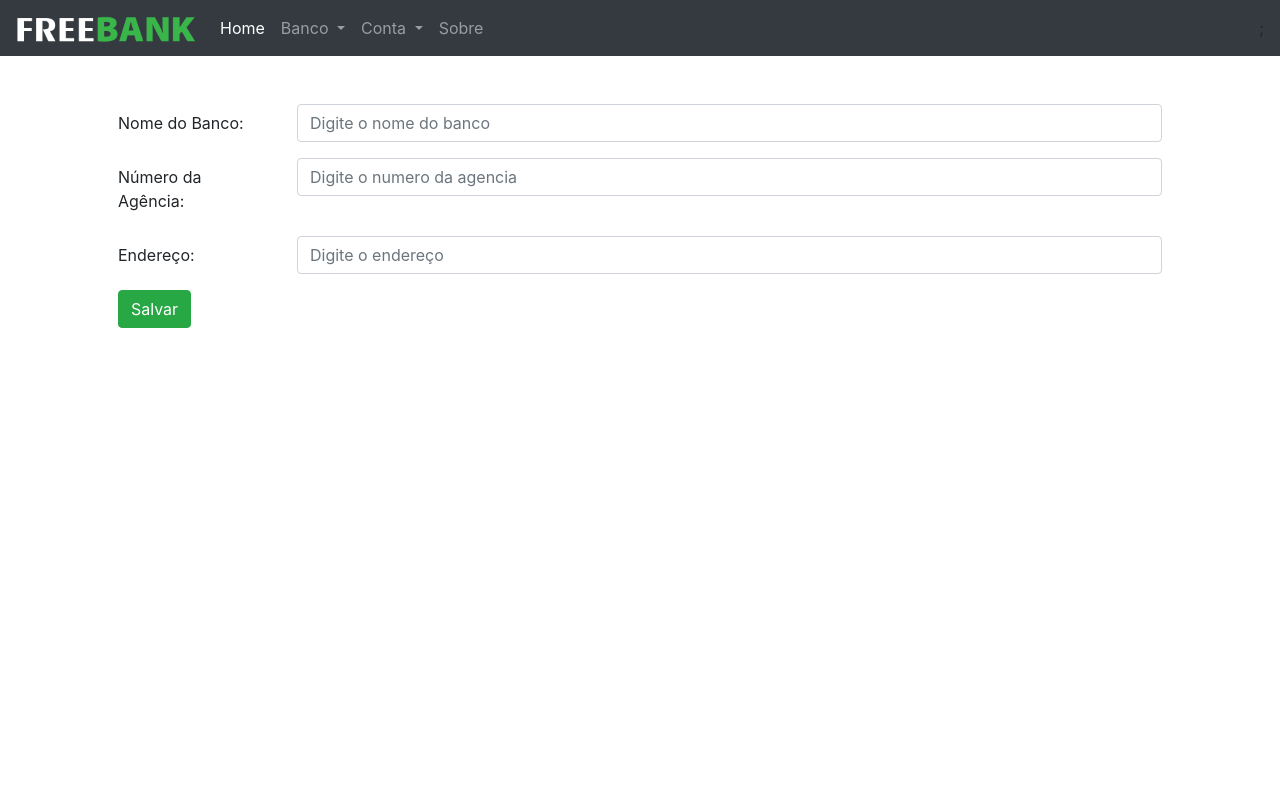
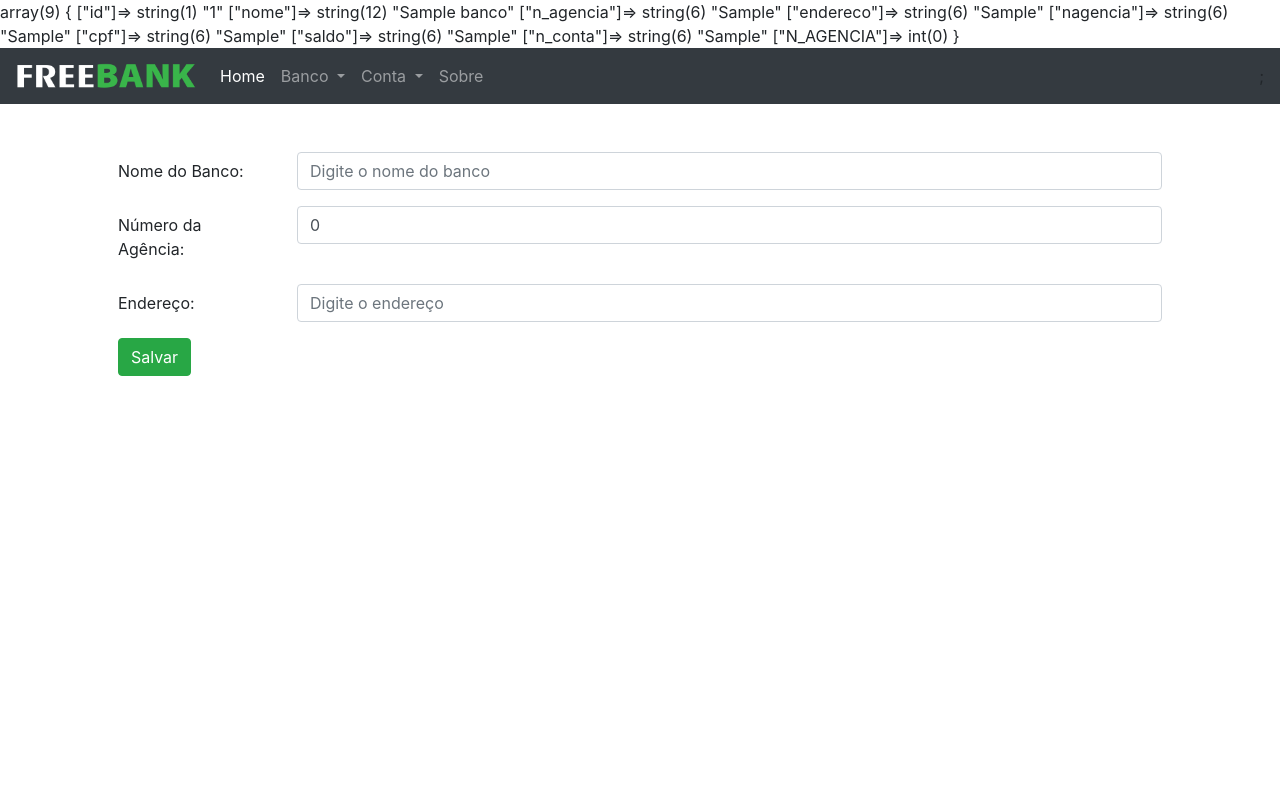
Before and after one commit to nunesdelfino/pp-2va, a PHP site: page /banco/editar.php?id=1 in a window 1280 px wide. Run offline with PHP 8.4, Linux system fonts and the light colour scheme; tables that the repository leaves empty or names only in its code hold one stand-in row (values such as "Sample post"); data that the repository does not hold is empty.

Commit message:
Correcao-criar -banco

```diff
--- a/banco/banco.php
+++ b/banco/banco.php
@@ -56,10 +56,12 @@ function buscar_banco_nome($conn, $nome){
 //e os dados a serem salvos ($dados)
 function salvar_banco($conn, $dados){
 
+    var_dump($dados);
+
     // Verificação se existe não estiver vazio
     // armazena o valor na variável
-    if(isset($dados['Nome'])){
-        $nome = $dados['Nome'];
+    if(isset($dados['nome'])){
+        $nome = $dados['nome'];
     }
 
     if(isset($dados['NAgencia'])){
@@ -106,7 +108,7 @@ function editar_banco($conexao, $banco)
     // Prepara a consulta SQL para atualizar as informações do banco
     $sql = "
     UPDATE banco SET
-    NOME = '{$banco['Nome']}',
+    NOME = '{$banco['nome']}',
     N_AGENCIA = '{$banco['NAgencia']}',
     ENDERECO = '{$banco['Endereco']}'
     WHERE id = '{$banco['ID']}'
--- a/banco/criar_banco.php
+++ b/banco/criar_banco.php
@@ -16,11 +16,11 @@
 
     // Verifica se o campo "Nome" foi enviado no
     //formulário POST e se não está vazio
-    if(isset($_POST['Nome']) && $_POST['Nome'] != ''){
+    if(isset($_POST['nome']) && $_POST['nome'] != ''){
         // Cria um array para armazenar os dados do banco
         $dados = array();
 
-        $dados['Nome'] = $_POST['Nome'];
+        $dados['nome'] = $_POST['nome'];
 
         // Verifica se o campo do numero da agencia foi enviado no
         //formulário POST e se não está vazio
--- a/banco/editar.php
+++ b/banco/editar.php
@@ -15,7 +15,7 @@
     include "banco.php";
 
     //Verifica se a variavel não esta vazia
-    if(isset($_POST['Nome']) && $_POST['Nome'] != ''){
+    if(isset($_POST['nome']) && $_POST['nome'] != ''){
         $dados = array();
 
         // Armazena o ID que foi enviado via GET na
@@ -24,7 +24,7 @@
 
         // Armazena o valor enviado pelo POST na variável
         //'Nome' na posição 'Nome' do array
-        $dados['Nome'] = $_POST['Nome'];
+        $dados['nome'] = $_POST['nome'];
 
         if(isset($_POST['NAgencia']) && $_POST['NAgencia'] != ''){
         // Armazena o valor enviado pelo POST na variável
@@ -49,5 +49,7 @@
     $banco['N_AGENCIA'] = intval($banco['N_AGENCIA']);
 
 
+    var_dump($banco);
+
     include "template.php";
 ?>
--- a/banco/formulario.php
+++ b/banco/formulario.php
@@ -35,7 +35,6 @@
                     pattern="\d*"
                     value="<?php echo $banco['N_AGENCIA'];?>">
             </div>
-            <script>document.getElementById("NAgencia").value = "";</script>
         </div>
         <div class="form-group row">
             <label for="Endereco" class="col-sm-2 col-form-label">Endereço:</label>
```
